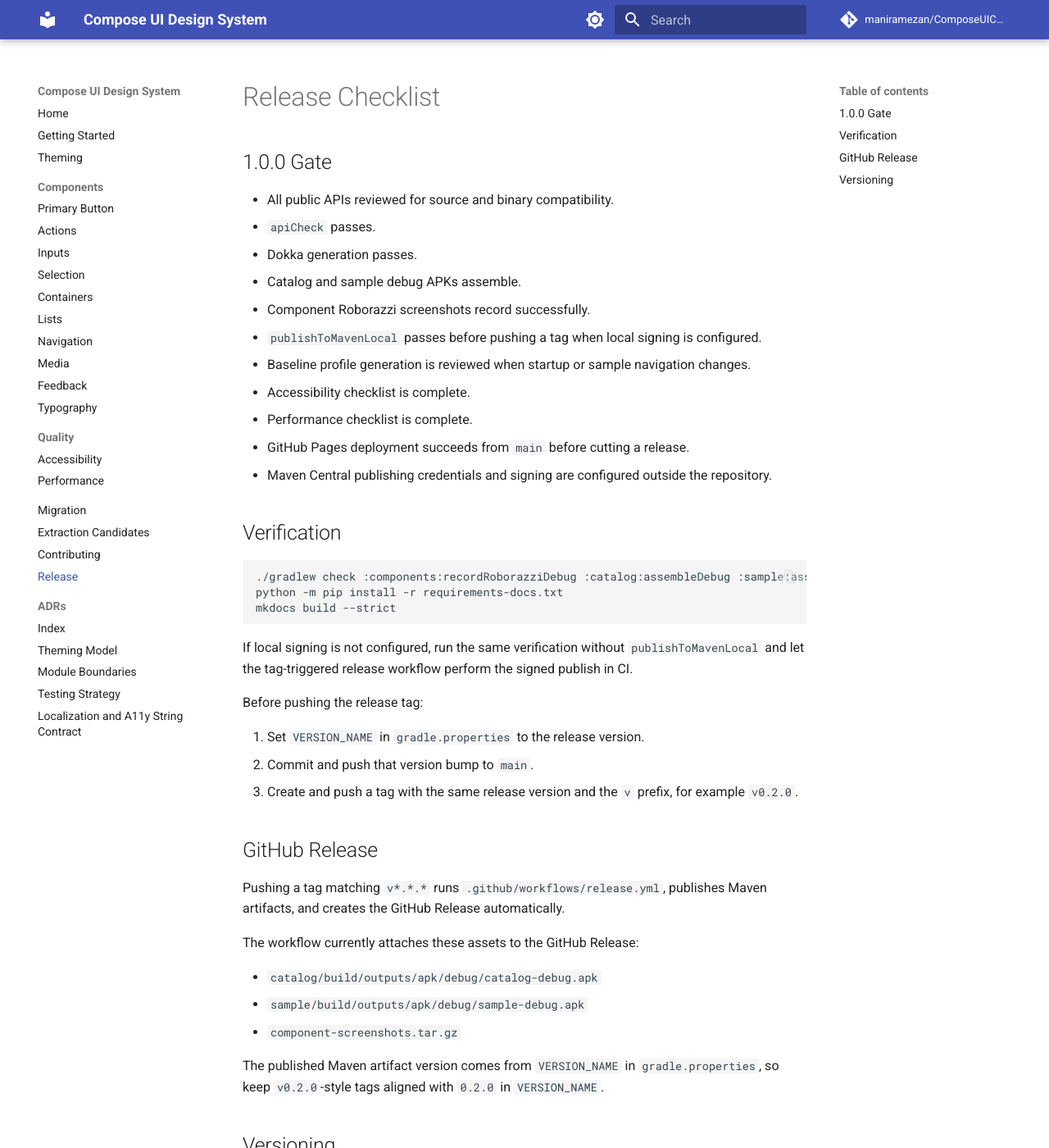
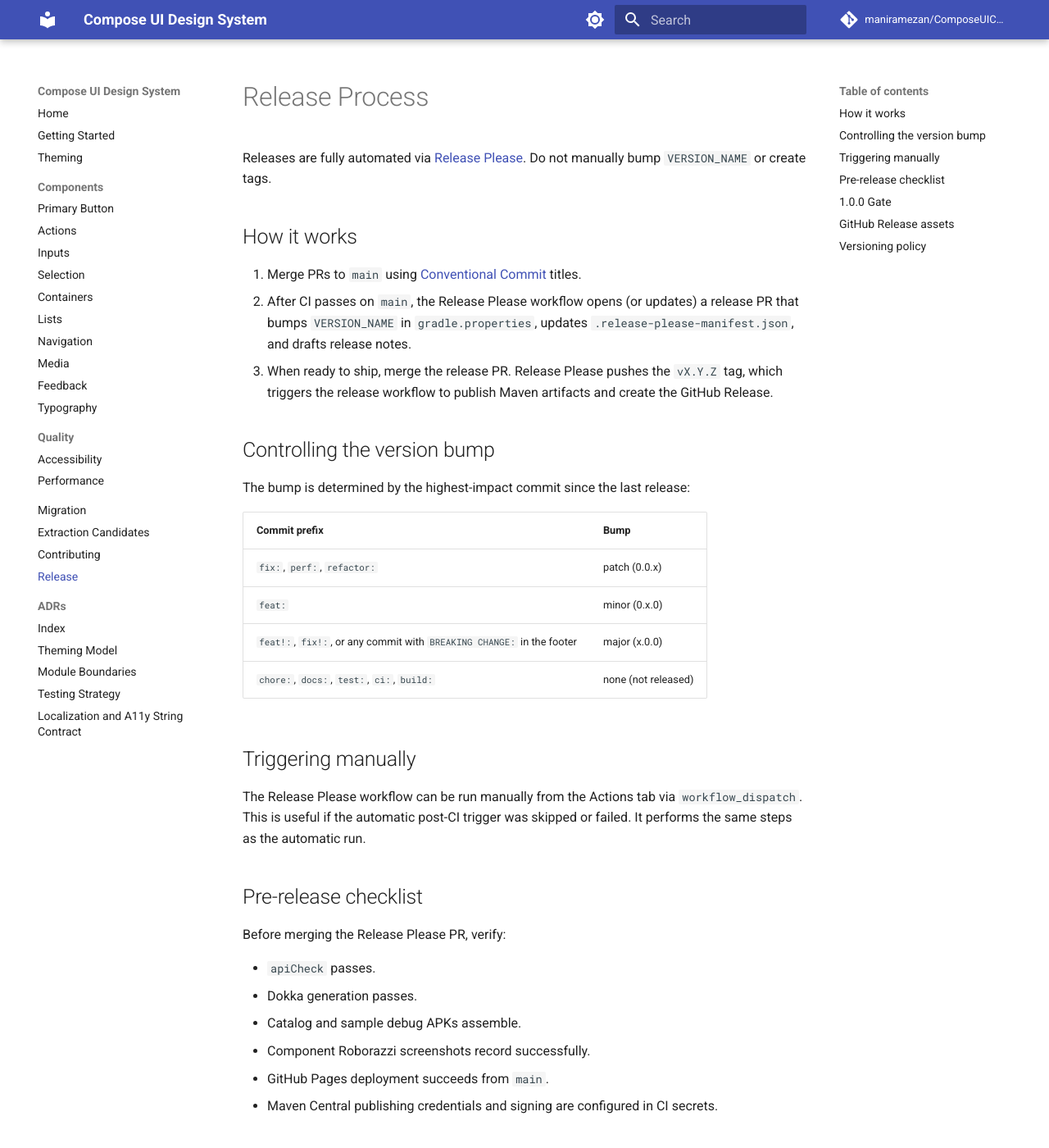
Before and after one commit to maniramezan/ComposeUIComponents, an MkDocs documentation site: the page built from docs/release.md, in a window 1280 px wide and 1400 px high. Shown: the whole window at 82% size. Built offline with MkDocs 1.6.1 and Material for MkDocs 9.7.7, drawn with Linux system fonts in a browser that asks for light colours; comment, search, counter and statistics services are not loaded; some of the changed text lies outside the part shown.

Commit message:
chore(ci): allow manual dispatch and document Release Please workflow (#13)
* chore(ci): allow manual dispatch of Release Please workflow

* docs(release): rewrite release.md to reflect Release Please automation

````diff
--- a/docs/release.md
+++ b/docs/release.md
@@ -1,47 +1,57 @@
-# Release Checklist
+# Release Process
 
-## 1.0.0 Gate
+Releases are fully automated via [Release Please](https://github.com/googleapis/release-please). Do not manually bump `VERSION_NAME` or create tags.
 
-- All public APIs reviewed for source and binary compatibility.
+## How it works
+
+1. Merge PRs to `main` using [Conventional Commit](https://www.conventionalcommits.org/) titles.
+2. After CI passes on `main`, the Release Please workflow opens (or updates) a release PR that bumps `VERSION_NAME` in `gradle.properties`, updates `.release-please-manifest.json`, and drafts release notes.
+3. When ready to ship, merge the release PR. Release Please pushes the `vX.Y.Z` tag, which triggers the release workflow to publish Maven artifacts and create the GitHub Release.
+
+## Controlling the version bump
+
+The bump is determined by the highest-impact commit since the last release:
+
+| Commit prefix | Bump |
+|---|---|
+| `fix:`, `perf:`, `refactor:` | patch (0.0.x) |
+| `feat:` | minor (0.x.0) |
+| `feat!:`, `fix!:`, or any commit with `BREAKING CHANGE:` in the footer | major (x.0.0) |
+| `chore:`, `docs:`, `test:`, `ci:`, `build:` | none (not released) |
+
+## Triggering manually
+
+The Release Please workflow can be run manually from the Actions tab via `workflow_dispatch`. This is useful if the automatic post-CI trigger was skipped or failed. It performs the same steps as the automatic run.
+
+## Pre-release checklist
+
+Before merging the Release Please PR, verify:
+
 - `apiCheck` passes.
 - Dokka generation passes.
 - Catalog and sample debug APKs assemble.
 - Component Roborazzi screenshots record successfully.
-- `publishToMavenLocal` passes before pushing a tag when local signing is configured.
-- Baseline profile generation is reviewed when startup or sample navigation changes.
-- Accessibility checklist is complete.
-- Performance checklist is complete.
-- GitHub Pages deployment succeeds from `main` before cutting a release.
-- Maven Central publishing credentials and signing are configured outside the repository.
+- GitHub Pages deployment succeeds from `main`.
+- Maven Central publishing credentials and signing are configured in CI secrets.
 
-## Verification
+## 1.0.0 Gate
 
-```bash
-./gradlew check :components:recordRoborazziDebug :catalog:assembleDebug :sample:assembleDebug publishToMavenLocal
-python -m pip install -r requirements-docs.txt
-mkdocs build --strict
-```
+Additional checks before the first stable release:
 
-If local signing is not configured, run the same verification without `publishToMavenLocal` and let the tag-triggered release workflow perform the signed publish in CI.
+- All public APIs reviewed for source and binary compatibility.
+- `publishToMavenLocal` passes with local signing configured.
+- Baseline profile generation reviewed for startup or sample navigation changes.
+- Accessibility checklist complete.
+- Performance checklist complete.
 
-Before pushing the release tag:
+## GitHub Release assets
 
-1. Set `VERSION_NAME` in `gradle.properties` to the release version.
-2. Commit and push that version bump to `main`.
-3. Create and push a tag with the same release version and the `v` prefix, for example `v0.2.0`.
+The release workflow attaches these assets automatically:
 
-## GitHub Release
-
-Pushing a tag matching `v*.*.*` runs `.github/workflows/release.yml`, publishes Maven artifacts, and creates the GitHub Release automatically.
-
-The workflow currently attaches these assets to the GitHub Release:
-
-- `catalog/build/outputs/apk/debug/catalog-debug.apk`
-- `sample/build/outputs/apk/debug/sample-debug.apk`
+- `catalog-debug.apk`
+- `sample-debug.apk`
 - `component-screenshots.tar.gz`
 
-The published Maven artifact version comes from `VERSION_NAME` in `gradle.properties`, so keep `v0.2.0`-style tags aligned with `0.2.0` in `VERSION_NAME`.
+## Versioning policy
 
-## Versioning
-
-After `1.0.0`, follow SemVer and keep deprecated APIs for at least one minor release before removal.
+After `1.0.0`, follow SemVer strictly. Deprecated APIs must remain for at least one minor release before removal.
````
